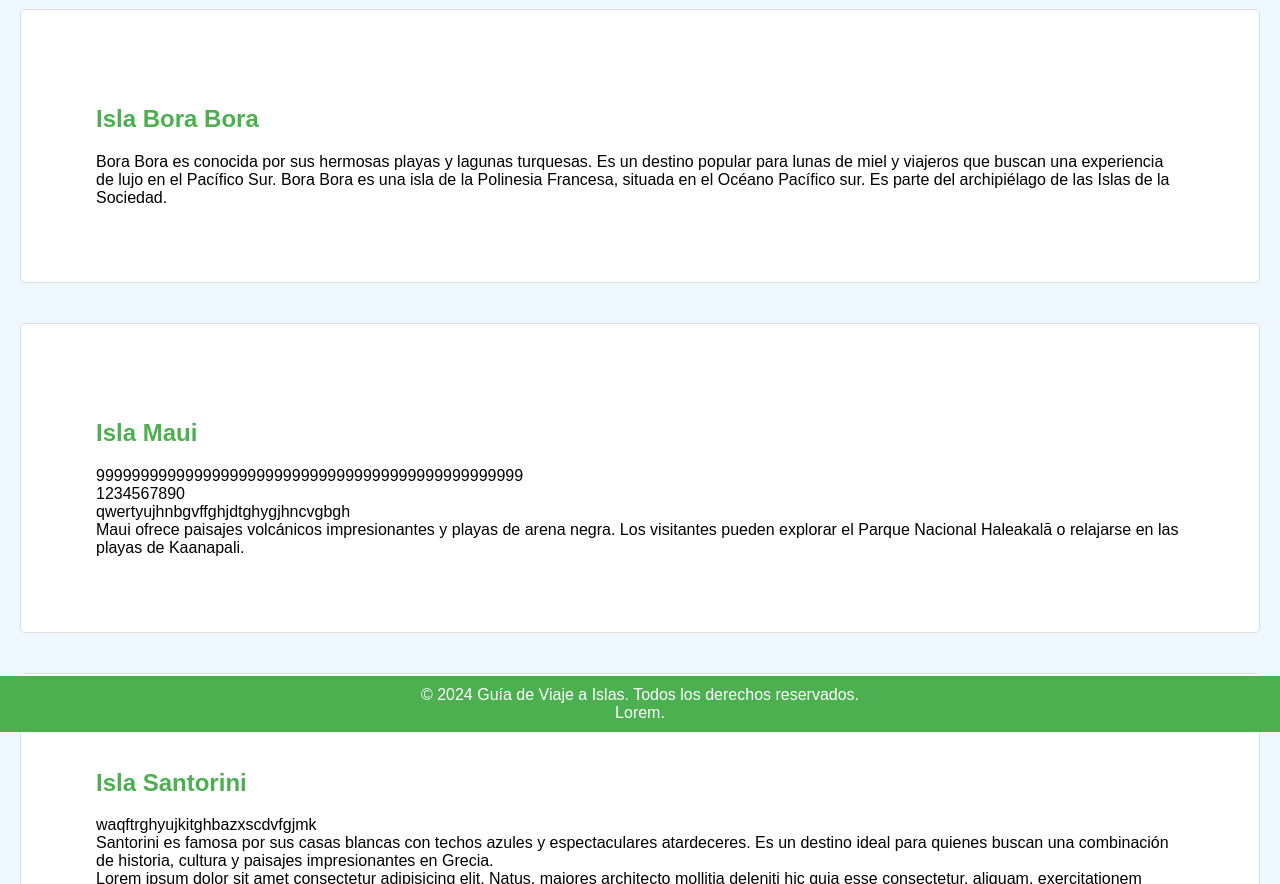
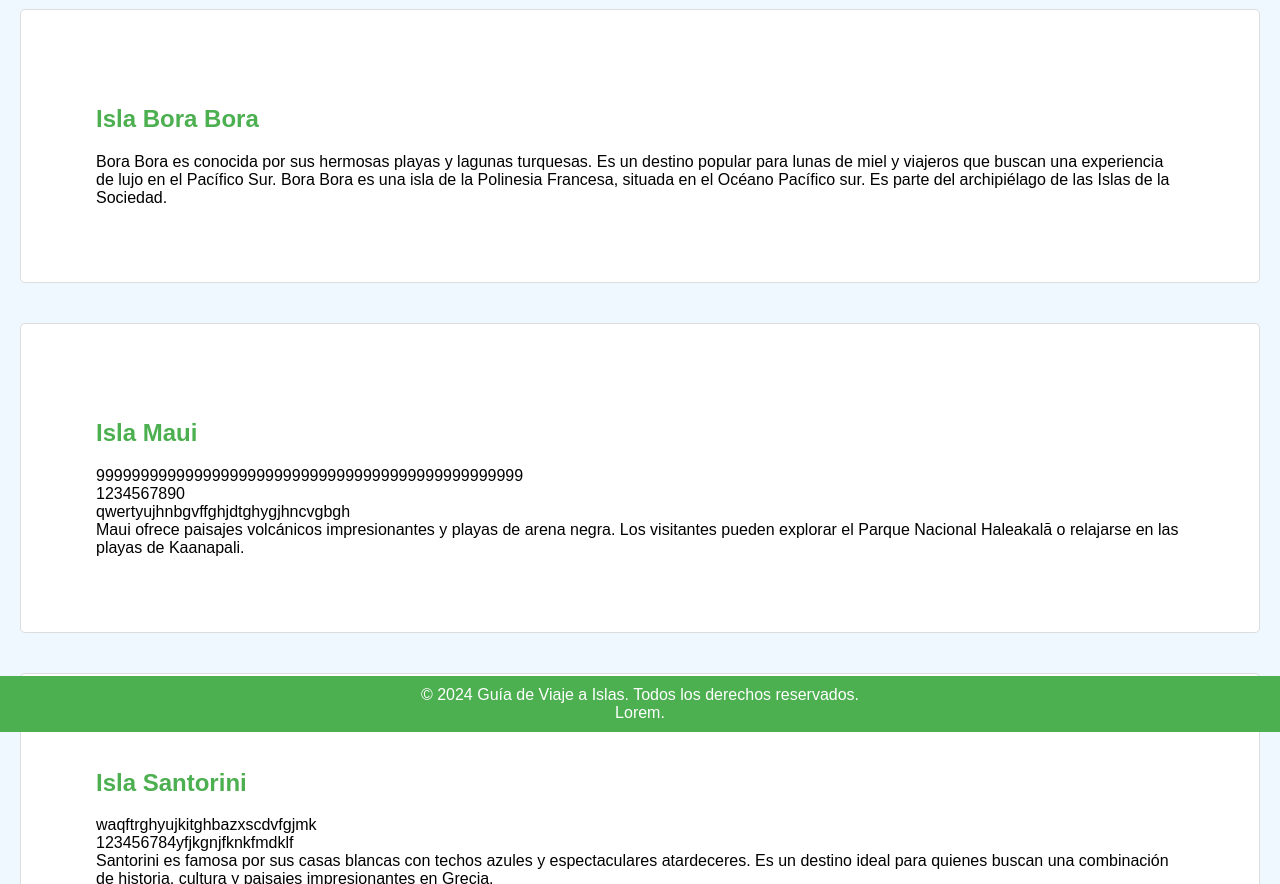
Before and after one commit to reeeloy/PROYECTO_MERCHO, a plain HTML site: page Merge/index.html in a window 1280 px wide. Shown: the part 68-952 px from the top of the page. Drawn offline with Linux system fonts and the light colour scheme.

Commit message:
Update index.html

```diff
--- a/Merge/index.html
+++ b/Merge/index.html
@@ -72,6 +72,7 @@
         <div class="isla">
             <h2>Isla Santorini</h2>
             <p>waqftrghyujkitghbazxscdvfgjmk</p>
+      <p> 123456784yfjkgnjfknkfmdklf</p>
 
             <p>Santorini es famosa por sus casas blancas con techos azules y espectaculares atardeceres. Es un destino ideal para quienes buscan una combinación de historia, cultura y paisajes impresionantes en Grecia.</p>
             <P>Lorem ipsum dolor sit amet consectetur adipisicing elit. Natus, maiores architecto mollitia deleniti hic quia esse consectetur, aliquam, exercitationem culpa corrupti eaque rerum! Nihil sint amet doloremque enim quasi at.</P>
```
